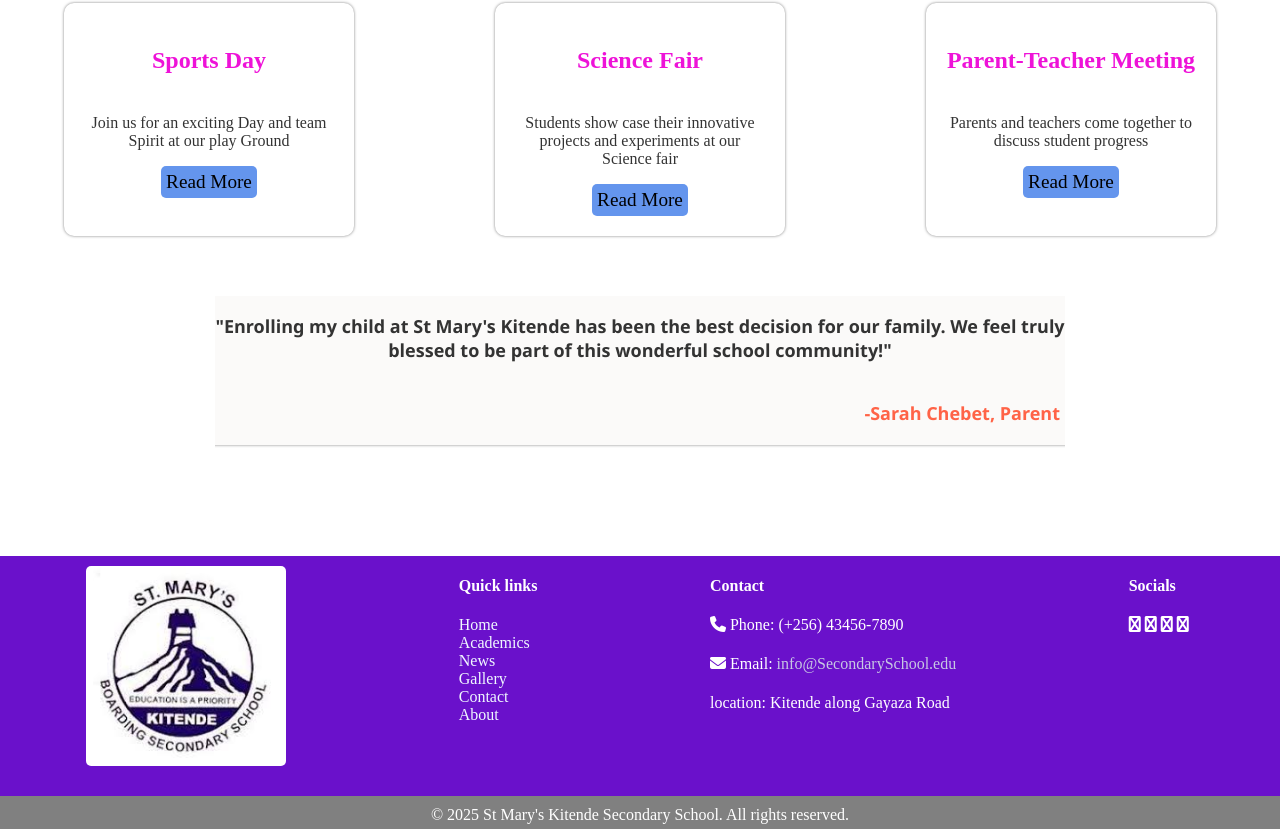
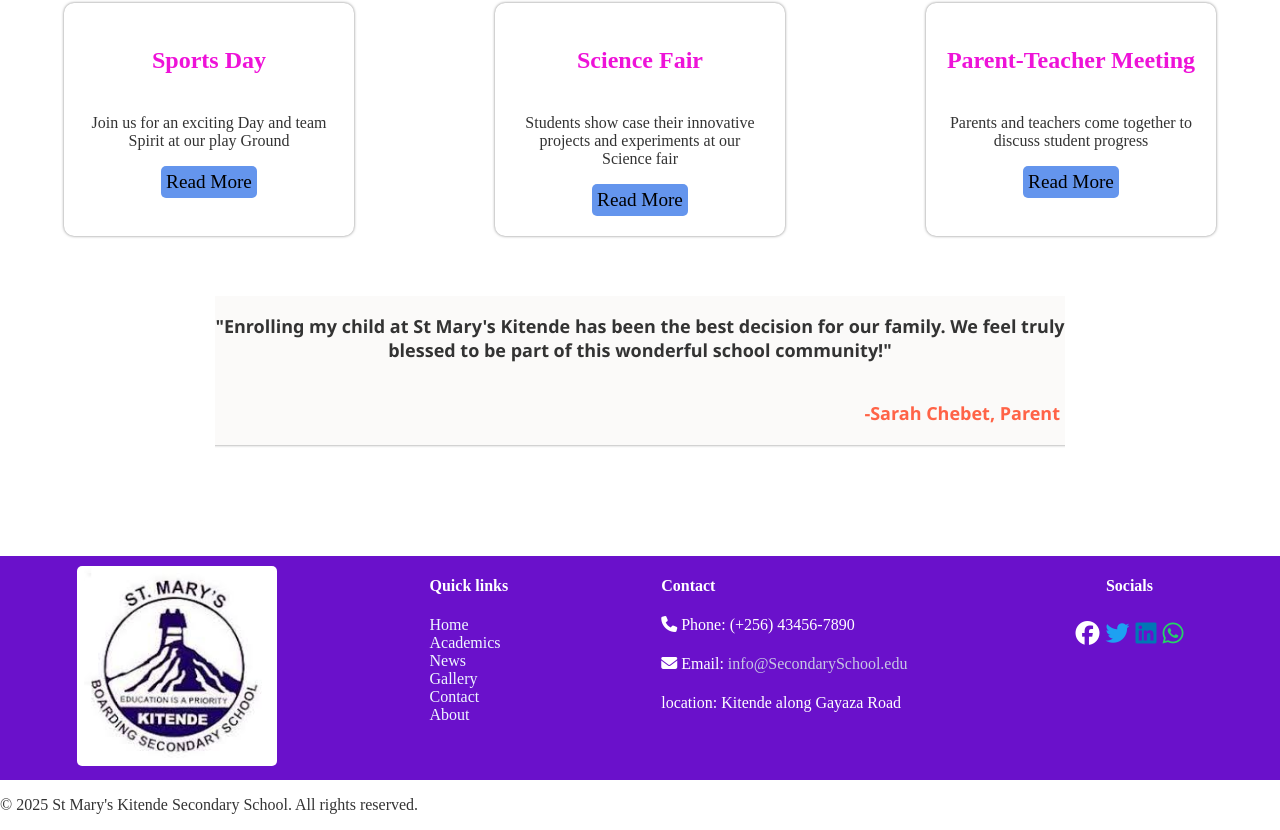
Before and after one commit to ssentongojosh/SchoolWebSite, a plain HTML site: page index.html in a window 1280 px wide. Shown: the part 1921-2751 px from the top of the page. Drawn offline with Linux system fonts and the light colour scheme.

Commit message:
fixed social icons in footer

```diff
--- a/css/global.css
+++ b/css/global.css
@@ -220,3 +220,18 @@ div.social {
   color: black;
 
 }
+
+.social-icons {
+  margin: 10px;
+  padding: 5px;
+  font-size: 24px;
+  cursor: pointer;
+}
+
+.social h4{
+  text-align: center;
+}
+
+.fa-twitter { color: #1DA1F2; }
+.fa-linkedin { color: #0077b5; }
+.fa-whatsapp { color: #25D366; }
--- a/index.html
+++ b/index.html
@@ -244,10 +244,11 @@
           <div class="social">
             <h4>Socials</h4>
             <div class="social-icons">
-              <span class="fas fa-facebook"></span>
-              <span class="fas fa-twitter"></span>
-              <span class="fas fa-linkedin"></span>
-              <span class="fas fa-whatsapp"></span>
+              <span class="fa-brands fa-facebook"></span>
+              <span class="fa-brands fa-twitter"></span>
+              <span class="fa-brands fa-linkedin"></span>
+              <span class="fa-brands fa-whatsapp"></span>
+            </div>
             </div>
           </div>
         </div>
```
Also changed, not shown: about.html (+5 -4 lines), academics.html (+5 -4 lines), contact.html (+5 -4 lines), gallery.html (+5 -4 lines), news.html (+4 -4 lines).
